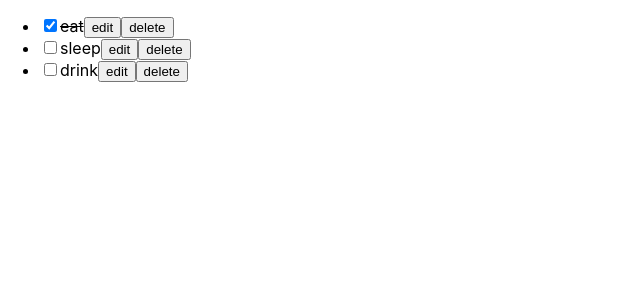
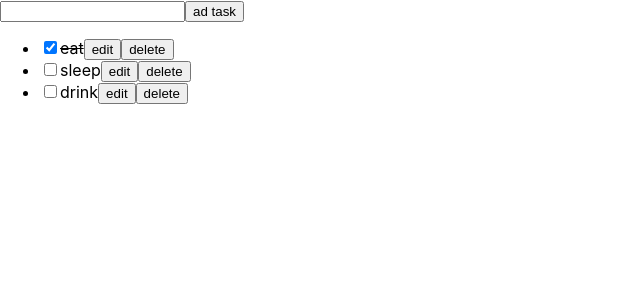
Before and after one commit to venkyvajrala/todomatic-tdd, a React (Create React App) app: page / in a window 1280 px wide. Shown: the top 300 px of the page, without its empty margins (0-640 px from the left). Built offline with nearby package versions, Linux system fonts and the light colour scheme.

Commit message:
adTasksform funnctionality and adTasks-form tests added

```diff
--- a/src/App.js
+++ b/src/App.js
@@ -1,5 +1,6 @@
 import React, { useState } from 'react';
-
+import Form from './components/Form';
+import { nanoid } from 'nanoid';
 import Todo from './components/Todo';
 
 function App(props) {
@@ -30,6 +31,11 @@ function App(props) {
 		setTasks(updatedList);
 	};
 
+	const adTask = (name) => {
+		const newTask = { name: name, completed: false, id: 'todo-' + nanoid() };
+		const updatedTasks = [newTask, ...tasks];
+		setTasks(updatedTasks);
+	};
 	const taskList = tasks.map((task) => {
 		return (
 			<Todo
@@ -45,6 +51,7 @@ function App(props) {
 
 	return (
 		<div>
+			<Form adTask={adTask} />
 			<ul data-testid='tasks'>{taskList}</ul>
 		</div>
 	);
--- /dev/null
+++ b/src/components/Form.js
@@ -0,0 +1,26 @@
+import React, { useState } from 'react';
+
+const Form = (props) => {
+	const [taskName, setTaskName] = useState('');
+	const handleSubmit = (e) => {
+		console.log('jhsgh');
+		e.preventDefault();
+		props.adTask(taskName);
+		setTaskName('');
+	};
+	return (
+		<form onSubmit={handleSubmit}>
+			<input
+				type='text'
+				data-testid='task-input'
+				value={taskName}
+				onChange={(e) => setTaskName(e.target.value)}
+			/>
+			<button type='submit' data-testid='ad-task-button'>
+				ad task
+			</button>
+		</form>
+	);
+};
+
+export default Form;
```
Also changed, not shown: 2 other files (tests, documents, lock files or other folders).
